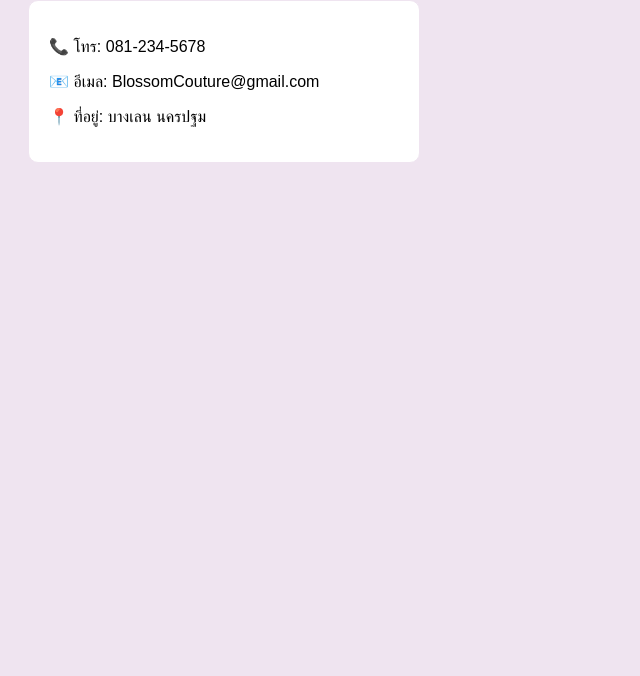
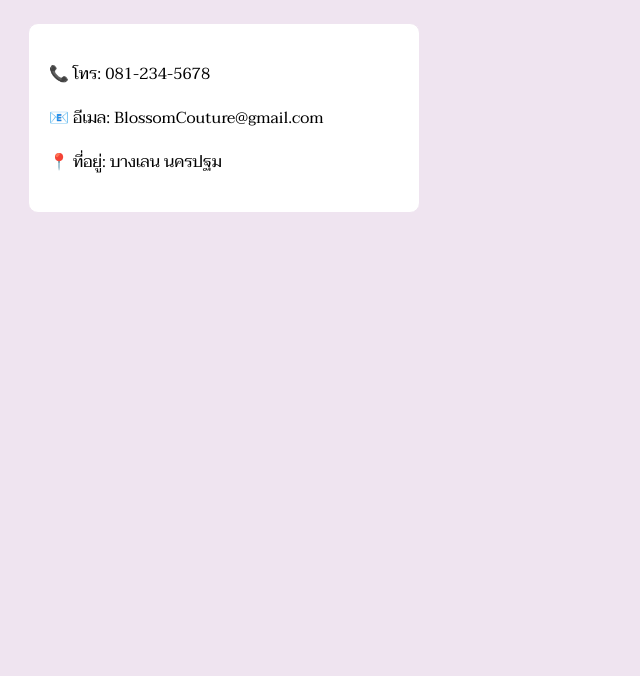
Before and after one commit to Titaya19/flower-shop., a plain HTML site: page contact.html in a window 1280 px wide. Shown: the part 124-800 px from the top of the page, without its empty margins (0-640 px from the left). Drawn offline with Linux system fonts and the light colour scheme.

Commit message:
first commit

```diff
--- a/contact.html
+++ b/contact.html
@@ -4,7 +4,9 @@
     <meta charset="UTF-8">
     <title>ติดต่อเรา | Blossom Couture</title>
     <style>
-        body { font-family: Arial; padding: 20px; background: #efe4f0; }
+@import url('https://fonts.googleapis.com/css2?family=Taviraj:ital,wght@0,100;0,200;0,300;0,400;0,500;0,600;0,700;0,800;0,900;1,100;1,200;1,300;1,400;1,500;1,600;1,700;1,800;1,900&display=swap');
+
+        body { font-family: Taviraj; padding: 20px; background: #efe4f0; }
         nav a { margin: 0 15px; text-decoration: none; color: #e5a1f1; font-weight: bold; }
         .box {
             width: 350px;
```
Also changed, not shown: index.html (+2 -1 lines), products.html (+2 -1 lines).
